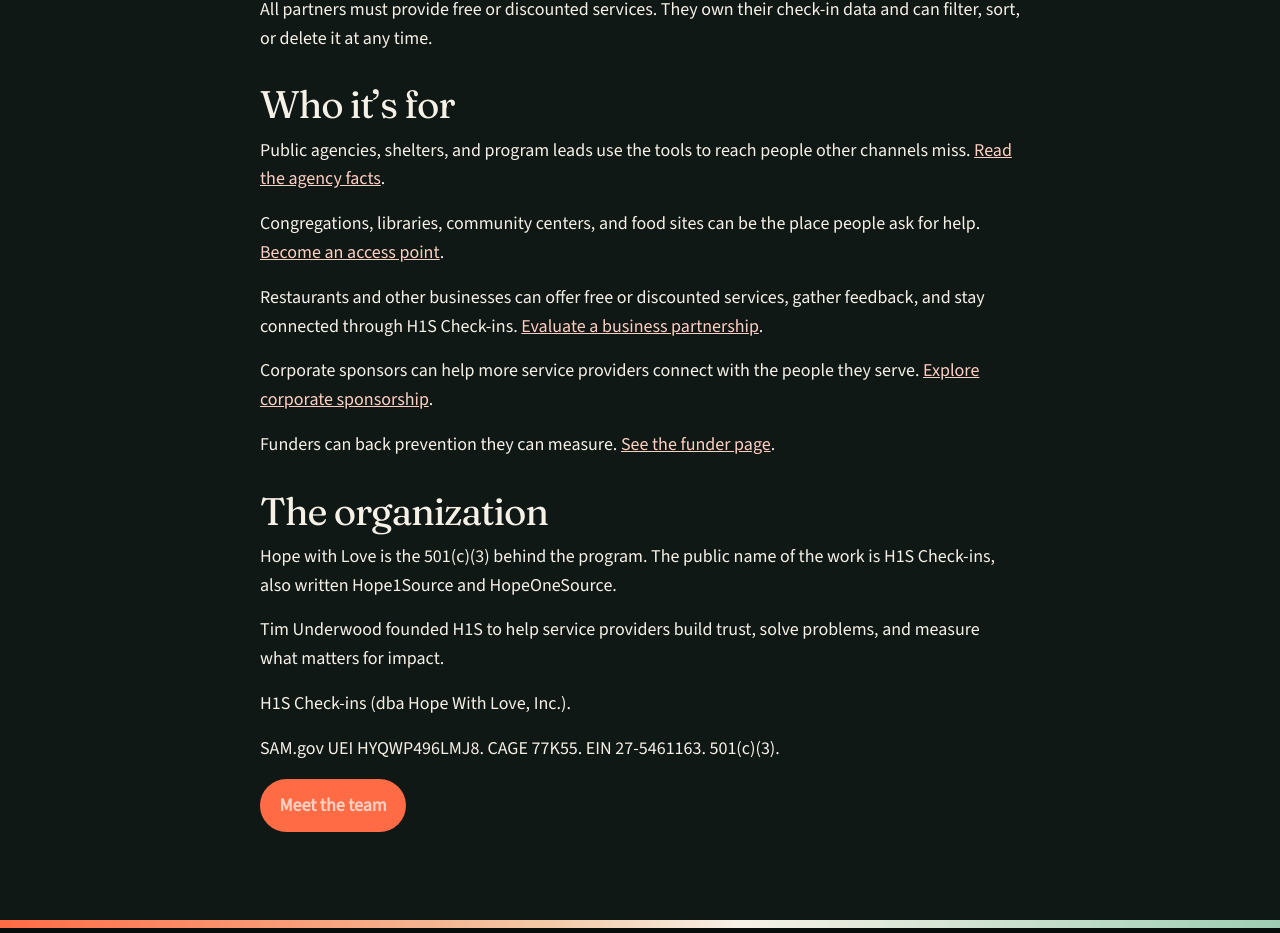
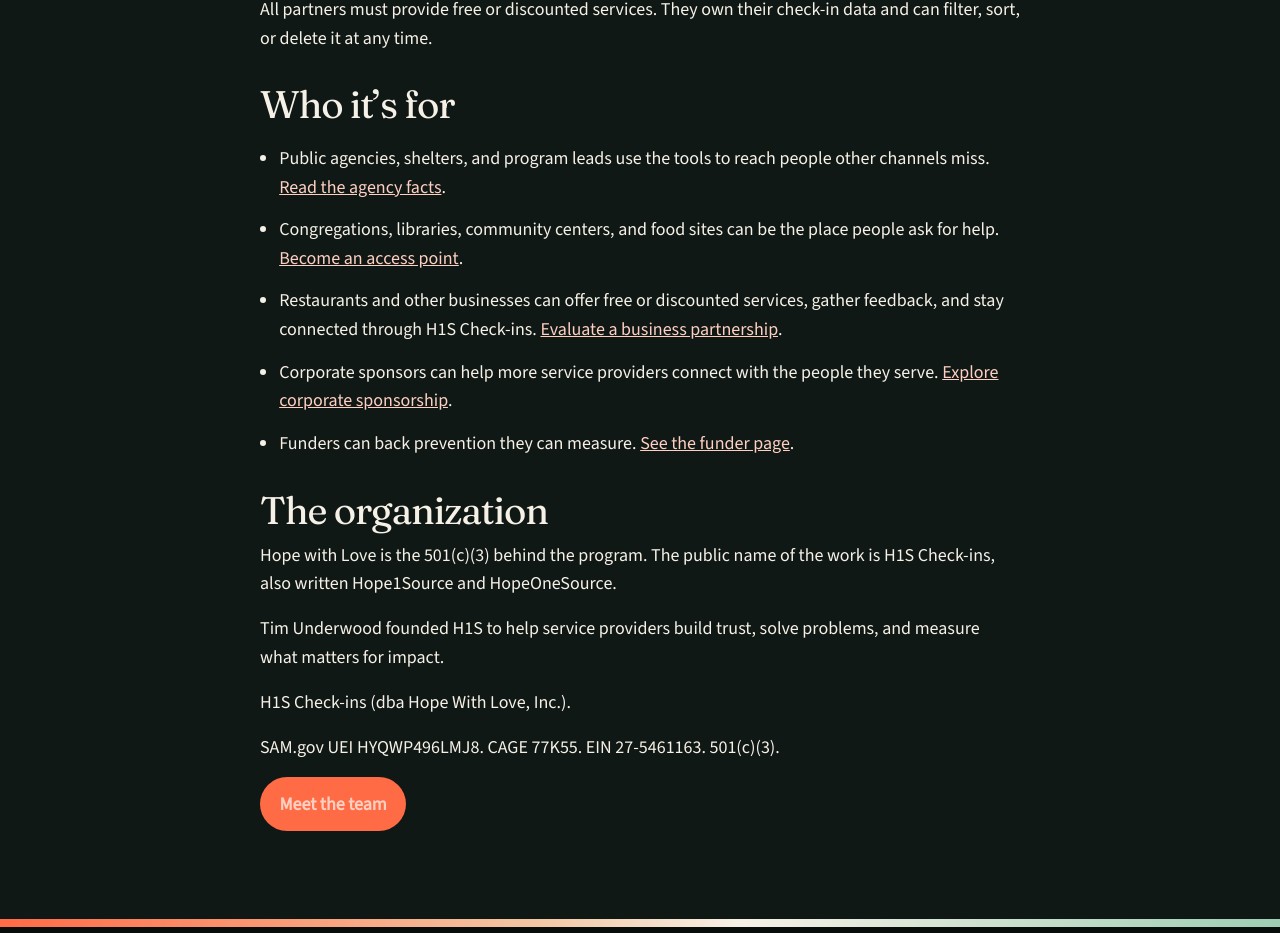
Before and after one commit to hopeonesource/hope1source.org, a React (Vite) app in the folder preview-v4/: page /about in a window 1280 px wide. Shown: the part 1539-2472 px from the top of the page. Built offline with nearby package versions, Linux system fonts and the light colour scheme.

Commit message:
Make About audience groups easier to scan with bullets

```diff
--- a/preview-v4/src/pages/About.jsx
+++ b/preview-v4/src/pages/About.jsx
@@ -110,27 +110,29 @@ export default function About() {
             </p>
           </AboutFold>
           <AboutFold title="Who it’s for" phone={phone}>
-            <p>
+            <ul className="about-audiences">
+              <li>
                 Public agencies, shelters, and program leads use the tools to reach people other channels miss.{' '}
                 <Link to="/public-agencies">Read the agency facts</Link>.
-            </p>
-            <p>
+              </li>
+              <li>
                 Congregations, libraries, community centers, and food sites can be the place people ask for help.{' '}
                 <Link to="/access-points">Become an access point</Link>.
-            </p>
-            <p>
+              </li>
+              <li>
                 Restaurants and other businesses can offer free or discounted services, gather feedback, and stay
                 connected through H1S Check-ins. <Link to="/contact">Evaluate a business partnership</Link>.
-            </p>
-            <p>
+              </li>
+              <li>
                 Corporate sponsors can help more service providers connect with the people they serve.{' '}
                 <a href={org.hubUrl} target="_blank" rel="noopener noreferrer">
                   Explore corporate sponsorship
                 </a>.
-            </p>
-            <p>
+              </li>
+              <li>
                 Funders can back prevention they can measure. <Link to="/for-backers">See the funder page</Link>.
-            </p>
+              </li>
+            </ul>
           </AboutFold>
           <AboutFold title="The organization" phone={phone}>
             <p>
--- a/preview-v4/src/styles/site.css
+++ b/preview-v4/src/styles/site.css
@@ -1516,6 +1516,10 @@ address {
   line-height: 1.5;
 }
 
+.about-audiences li + li {
+  margin-top: 0.85rem;
+}
+
 /* Phone: one short lead, then disclosures. Wider screens show the full article. */
 .about-lead {
   display: none;
```
Also changed, not shown: 1 other file (tests, documents, lock files or other folders). Lines whose indentation alone changed are shown as unchanged.
